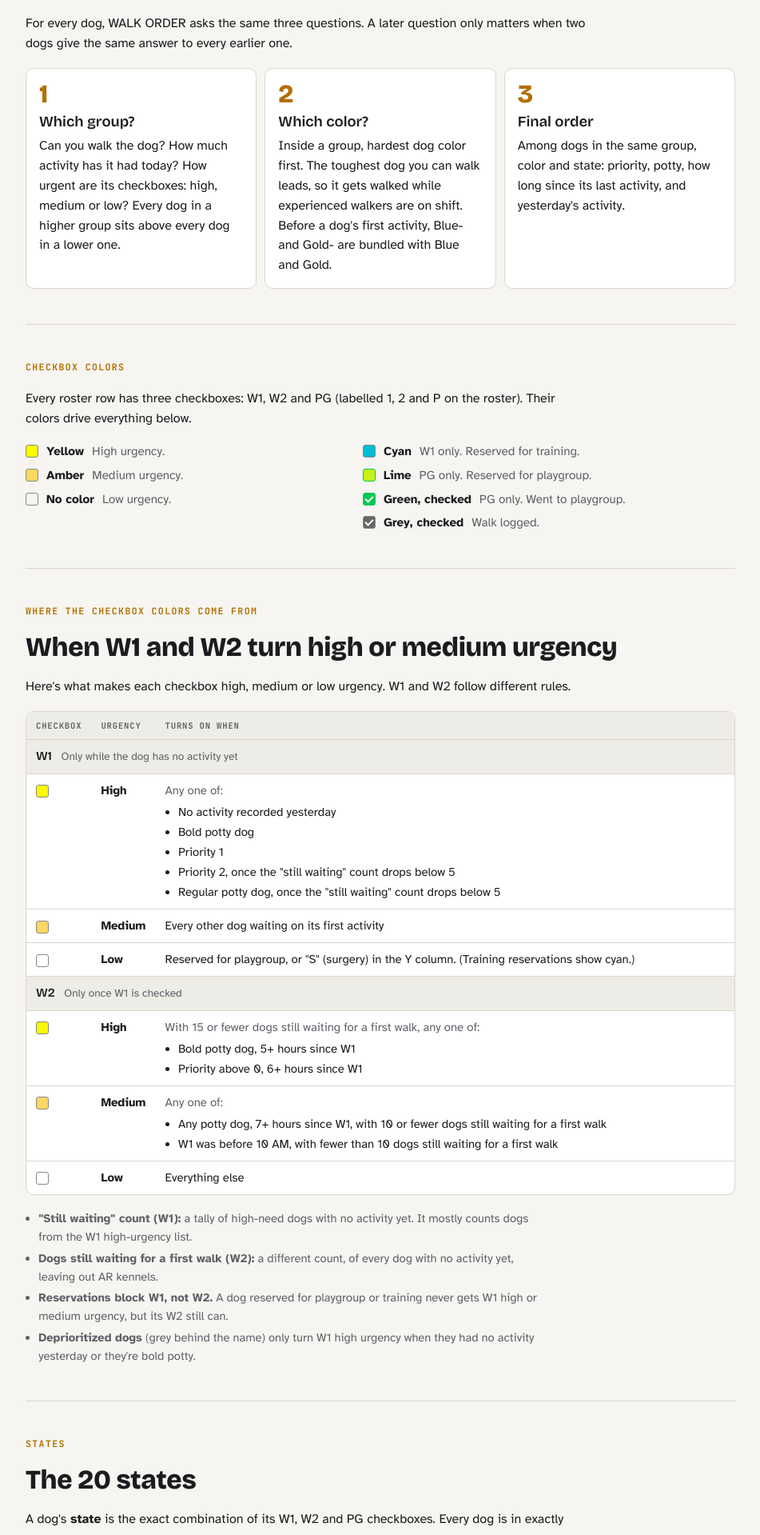
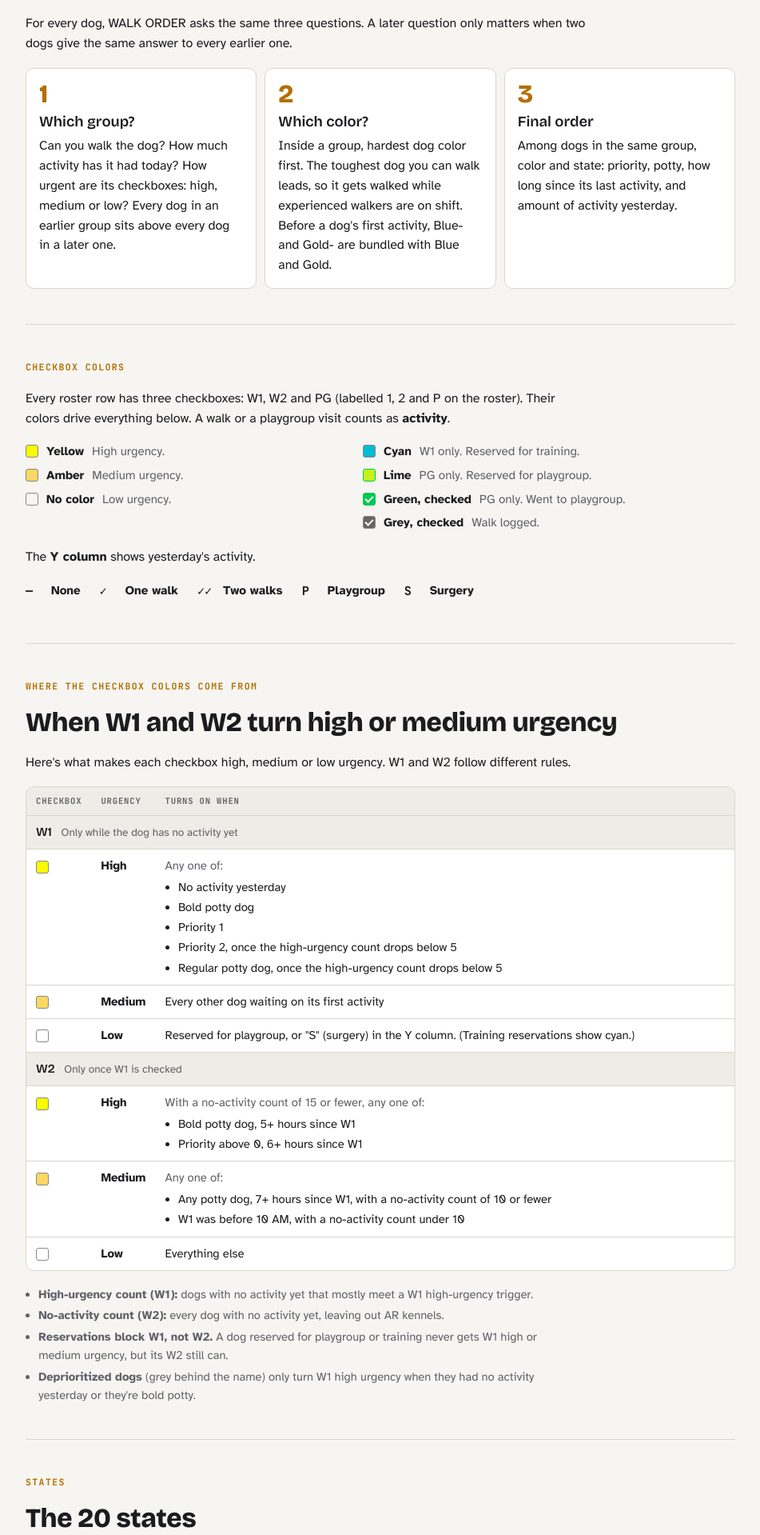
Before and after one commit to kirbsauce/dog-walker-assistant-docs, a Jekyll site: the page walk_order.html, which Jekyll copies as it is, in a window 1280 px wide. Shown: the part 347-2266 px from the top of the page at 80% size, without its empty margins (164-1115 px from the left). Built offline with Jekyll 4.4.1, drawn with Linux system fonts in a browser that asks for light colours; some of the changed text lies outside the part shown.

Commit message:
Fix inconsistencies found in a full review of the Walk Order guide
- Define activity (a walk or a playgroup visit) and add a Y-column key
  (—, ✓, ✓✓, P, S) to the checkbox colors section.
- Name the two waiting counts the high-urgency count (W1) and the
  no-activity count (W2), and use those names in the urgency table,
  footnotes and FAQ.
- The S FAQ: only W1 is held to low urgency; W2 follows the normal
  rules after the first walk.
- Step 1 card: earlier/later group instead of higher/lower; step 3 card
  and W1 high row use the agreed wording.
- G3/G11 are "W1 low urgency or reserved", matching G1/G2.
- Worked example: "Red or Black walker" / "Black walker" instead of
  "needs Red+".

Co-Authored-By: Claude Opus 5.5 <noreply@anthropic.com>
Claude-Session: https://claude.ai/code/session_01Gn98H5icQkvFvkCZpGcr4i

```diff
--- a/walk_order.html
+++ b/walk_order.html
@@ -187,6 +187,9 @@ header.top { padding-block: 36px 28px; display: grid; gap: 16px; }
 .key li { display: grid; grid-template-columns: 16px auto minmax(0, 1fr); gap: 10px; align-items: start; font-size: 0.95rem; }
 .key li .cb { margin-top: 3px; }
 .key li span { color: var(--muted); }
+.key.ykey { list-style: none; margin: 0; padding: 0; display: flex; flex-wrap: wrap; gap: 6px 24px; }
+.key.ykey li { grid-template-columns: 22px auto; }
+.key.ykey .demo { color: var(--fg); font-weight: 700; }
 
 /* ---------- states table ---------- */
 .stable-wrap { background: var(--surface); border: 1px solid var(--line); border-radius: 10px; overflow: hidden; }
@@ -275,16 +278,16 @@ img { max-width: 100%; }
   <h2>Three questions, in order</h2>
   <p>For every dog, WALK ORDER asks the same three questions. A later question only matters when two dogs give the same answer to every earlier one.</p>
   <div class="q3">
-    <div class="q"><span class="n">1</span><h3>Which group?</h3><p>Can you walk the dog? How much activity has it had today? How urgent are its checkboxes: high, medium or low? Every dog in a higher group sits above every dog in a lower one.</p></div>
+    <div class="q"><span class="n">1</span><h3>Which group?</h3><p>Can you walk the dog? How much activity has it had today? How urgent are its checkboxes: high, medium or low? Every dog in an earlier group sits above every dog in a later one.</p></div>
     <div class="q"><span class="n">2</span><h3>Which color?</h3><p>Inside a group, hardest dog color first. The toughest dog you can walk leads, so it gets walked while experienced walkers are on shift. Before a dog's first activity, Blue- and Gold- are bundled with Blue and Gold.</p></div>
-    <div class="q"><span class="n">3</span><h3>Final order</h3><p>Among dogs in the same group, color and state: priority, potty, how long since its last activity, and yesterday's activity.</p></div>
+    <div class="q"><span class="n">3</span><h3>Final order</h3><p>Among dogs in the same group, color and state: priority, potty, how long since its last activity, and amount of activity yesterday.</p></div>
   </div>
 </section>
 
 <!-- ============================================================ -->
 <section class="block" id="key">
   <div class="eyebrow">Checkbox colors</div>
-  <p>Every roster row has three checkboxes: W1, W2 and PG (labelled 1, 2 and P on the roster). Their colors drive everything below.</p>
+  <p>Every roster row has three checkboxes: W1, W2 and PG (labelled 1, 2 and P on the roster). Their colors drive everything below. A walk or a playgroup visit counts as <b>activity</b>.</p>
   <div class="key">
   <ul>
     <li><i class="cb y"></i><b>Yellow</b><span>High urgency.</span></li>
@@ -298,6 +301,15 @@ img { max-width: 100%; }
     <li><i class="cb d"></i><b>Grey, checked</b><span>Walk logged.</span></li>
   </ul>
   </div>
+
+  <p>The <b>Y column</b> shows yesterday's activity.</p>
+  <ul class="key ykey">
+    <li><span class="demo mono">—</span><b>None</b><span></span></li>
+    <li><span class="demo mono">✓</span><b>One walk</b><span></span></li>
+    <li><span class="demo mono">✓✓</span><b>Two walks</b><span></span></li>
+    <li><span class="demo mono">P</span><b>Playgroup</b><span></span></li>
+    <li><span class="demo mono">S</span><b>Surgery</b><span></span></li>
+  </ul>
 </section>
 
 <!-- ============================================================ -->
@@ -311,19 +323,19 @@ img { max-width: 100%; }
     <thead><tr><th scope="col">Checkbox</th><th scope="col">Urgency</th><th scope="col">Turns on when</th></tr></thead>
     <tbody>
       <tr class="band"><th colspan="3" scope="rowgroup">W1 <span class="bandnote">Only while the dog has no activity yet</span></th></tr>
-      <tr><td class="ck"><i class="cb y"></i></td><th scope="row" class="lvl">High</th><td><span class="lead">Any one of:</span><ul><li>No activity recorded yesterday</li><li>Bold potty dog</li><li>Priority 1</li><li>Priority 2, once the "still waiting" count drops below 5</li><li>Regular potty dog, once the "still waiting" count drops below 5</li></ul></td></tr>
+      <tr><td class="ck"><i class="cb y"></i></td><th scope="row" class="lvl">High</th><td><span class="lead">Any one of:</span><ul><li>No activity yesterday</li><li>Bold potty dog</li><li>Priority 1</li><li>Priority 2, once the high-urgency count drops below 5</li><li>Regular potty dog, once the high-urgency count drops below 5</li></ul></td></tr>
       <tr><td class="ck"><i class="cb a"></i></td><th scope="row" class="lvl">Medium</th><td>Every other dog waiting on its first activity</td></tr>
       <tr><td class="ck"><i class="cb"></i></td><th scope="row" class="lvl">Low</th><td>Reserved for playgroup, or "S" (surgery) in the Y column. (Training reservations show cyan.)</td></tr>
       <tr class="band"><th colspan="3" scope="rowgroup">W2 <span class="bandnote">Only once W1 is checked</span></th></tr>
-      <tr><td class="ck"><i class="cb y"></i></td><th scope="row" class="lvl">High</th><td><span class="lead">With 15 or fewer dogs still waiting for a first walk, any one of:</span><ul><li>Bold potty dog, 5+ hours since W1</li><li>Priority above 0, 6+ hours since W1</li></ul></td></tr>
-      <tr><td class="ck"><i class="cb a"></i></td><th scope="row" class="lvl">Medium</th><td><span class="lead">Any one of:</span><ul><li>Any potty dog, 7+ hours since W1, with 10 or fewer dogs still waiting for a first walk</li><li>W1 was before 10 AM, with fewer than 10 dogs still waiting for a first walk</li></ul></td></tr>
+      <tr><td class="ck"><i class="cb y"></i></td><th scope="row" class="lvl">High</th><td><span class="lead">With a no-activity count of 15 or fewer, any one of:</span><ul><li>Bold potty dog, 5+ hours since W1</li><li>Priority above 0, 6+ hours since W1</li></ul></td></tr>
+      <tr><td class="ck"><i class="cb a"></i></td><th scope="row" class="lvl">Medium</th><td><span class="lead">Any one of:</span><ul><li>Any potty dog, 7+ hours since W1, with a no-activity count of 10 or fewer</li><li>W1 was before 10 AM, with a no-activity count under 10</li></ul></td></tr>
       <tr><td class="ck"><i class="cb"></i></td><th scope="row" class="lvl">Low</th><td>Everything else</td></tr>
     </tbody>
   </table>
   </div>
   <ul class="muted" style="margin:0;padding-left:1.1em;display:grid;gap:4px;font-size:.92rem;max-width:68ch">
-    <li><b>"Still waiting" count (W1):</b> a tally of high-need dogs with no activity yet. It mostly counts dogs from the W1 high-urgency list.</li>
-    <li><b>Dogs still waiting for a first walk (W2):</b> a different count, of every dog with no activity yet, leaving out AR kennels.</li>
+    <li><b>High-urgency count (W1):</b> dogs with no activity yet that mostly meet a W1 high-urgency trigger.</li>
+    <li><b>No-activity count (W2):</b> every dog with no activity yet, leaving out AR kennels.</li>
     <li><b>Reservations block W1, not W2.</b> A dog reserved for playgroup or training never gets W1 high or medium urgency, but its W2 still can.</li>
     <li><b>Deprioritized dogs</b> (grey behind the name) only turn W1 high urgency when they had no activity yesterday or they're bold potty.</li>
   </ul>
@@ -383,7 +395,7 @@ img { max-width: 100%; }
       <tr class="band"><th colspan="3" scope="rowgroup">You can walk <span class="bandnote">Dogs at or below your color</span></th></tr>
       <tr><th scope="row" class="sid">G1</th><td>No activity yet · W1 high urgency</td><td class="sts">S1</td></tr>
       <tr><th scope="row" class="sid">G2</th><td>No activity yet · W1 medium urgency</td><td class="sts">S2</td></tr>
-      <tr><th scope="row" class="sid">G3</th><td>No activity yet · low urgency or reserved</td><td class="sts">S3 → S4 → S5 → S6</td></tr>
+      <tr><th scope="row" class="sid">G3</th><td>No activity yet · W1 low urgency or reserved</td><td class="sts">S3 → S4 → S5 → S6</td></tr>
       <tr><th scope="row" class="sid">G4</th><td>W1 checked · W2 high urgency</td><td class="sts">S7</td></tr>
       <tr><th scope="row" class="sid">G5</th><td>W1 checked · W2 medium urgency</td><td class="sts">S8</td></tr>
       <tr><th scope="row" class="sid">G6</th><td>One activity · low urgency or PG reserved<br><span class="sub">A playgroup reservation keeps a dog here even when W2 is high or medium urgency.</span></td><td class="sts">S9 → S10 → S11 → S12 → S13 → S14</td></tr>
@@ -392,7 +404,7 @@ img { max-width: 100%; }
       <tr class="band"><th colspan="3" scope="rowgroup">Above your color <span class="bandnote">Rows are dimmed</span></th></tr>
       <tr><th scope="row" class="sid">G9</th><td>No activity yet · W1 high urgency</td><td class="sts">S1</td></tr>
       <tr><th scope="row" class="sid">G10</th><td>No activity yet · W1 medium urgency</td><td class="sts">S2</td></tr>
-      <tr><th scope="row" class="sid">G11</th><td>No activity yet · low urgency or reserved</td><td class="sts">S3 → S4 → S5 → S6</td></tr>
+      <tr><th scope="row" class="sid">G11</th><td>No activity yet · W1 low urgency or reserved</td><td class="sts">S3 → S4 → S5 → S6</td></tr>
       <tr><th scope="row" class="sid">G12</th><td>Everything else</td><td class="sts">S7 → S8 → … → S20</td></tr>
     </tbody>
   </table>
@@ -529,8 +541,8 @@ img { max-width: 100%; }
     <div class="ans"><p>Before a dog's first activity, Blue- and Blue are <a href="#bundling">bundled</a> into one color, so the Blue- dog won on its state, potty, priority or amount of activity yesterday. Once both dogs have had activity, Blue goes back above Blue-.</p></div>
   </details>
   <details>
-    <summary>Why is a dog with "S" in the Y column always low urgency?</summary>
-    <div class="ans"><p>"S" in the Y column marks a surgery. Leads add it when they suspect a dog has had surgery, to lower its urgency. The dog never gets a high- or medium-urgency W1, so until its first activity it sits in G3, and it goes last in any tie.</p><p>This is separate from a red " - S" at the end of the dog's name, which shows "Recent surgery - NO RUNNING" on its dog page. That flag doesn't change WALK ORDER.</p></div>
+    <summary>Why is a dog with "S" in the Y column low urgency?</summary>
+    <div class="ans"><p>"S" in the Y column marks a surgery. Leads add it when they suspect a dog has had surgery, to lower its urgency. Its W1 never turns high or medium urgency, so until its first activity it sits in G3, and it goes last in any tie. After its first walk, W2 follows the normal rules.</p><p>This is separate from a red " - S" at the end of the dog's name, which shows "Recent surgery - NO RUNNING" on its dog page. That flag doesn't change WALK ORDER.</p></div>
   </details>
   </div>
 
@@ -538,7 +550,7 @@ img { max-width: 100%; }
   <div>
   <details>
     <summary>Why did a dog jump up or down while I was looking?</summary>
-    <div class="ans"><p>The list re-checks every minute and whenever anyone logs a walk or playgroup. W2 urgency depends on the clock (hours since W1) and on how many dogs are still waiting, so it rises on its own. Another walker logging a walk anywhere on the roster can also shift the "still waiting" counts and raise the urgency of checkboxes on dogs nobody touched.</p></div>
+    <div class="ans"><p>The list re-checks every minute and whenever anyone logs a walk or playgroup. W2 urgency depends on the clock (hours since W1) and on the no-activity count, so it rises on its own. Another walker logging a walk anywhere on the roster can also shift the high-urgency and no-activity counts and raise the urgency of checkboxes on dogs nobody touched.</p></div>
   </details>
   <details>
     <summary>The order on my phone doesn't match this guide.</summary>
@@ -610,9 +622,9 @@ img { max-width: 100%; }
     { div: 'G7 · Two or three activities', sw: '#9e9e9e' },
     { name: 'Ziggy',   g: 'Gold',  k: 'D11', y: '✓',  w1: 'd', pg: 'pd', why: 'S19 · W1 + PG' },
     { div: 'G9 · Above your color · no activity yet · W1 high urgency', sw: 'var(--chk-bright)' },
-    { name: 'Diesel',  g: 'Red',   k: 'E03', y: '—',       w1: 'y', dim: true, why: 'S1 · needs Red+' },
+    { name: 'Diesel',  g: 'Red',   k: 'E03', y: '—',       w1: 'y', dim: true, why: 'S1 · Red or Black walker' },
     { div: 'G12 · Above your color · everything else', sw: '#9e9e9e' },
-    { name: 'Shadow',  g: 'Black', k: 'E07', y: '✓✓', w1: 'd', dim: true, why: 'S9 · needs Black' }
+    { name: 'Shadow',  g: 'Black', k: 'E07', y: '✓✓', w1: 'd', dim: true, why: 'S9 · Black walker' }
   ]);
 })();
 </script>
```
Also changed, not shown: other parts of walk_order.html (+1 -1 lines).
